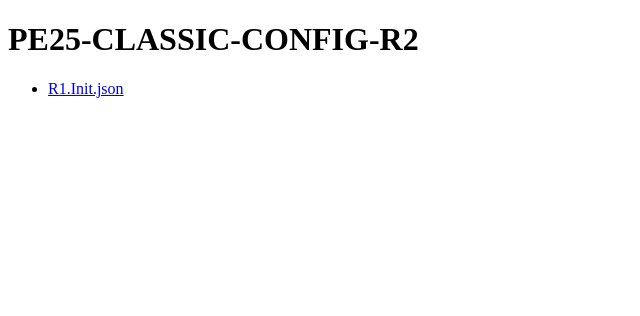
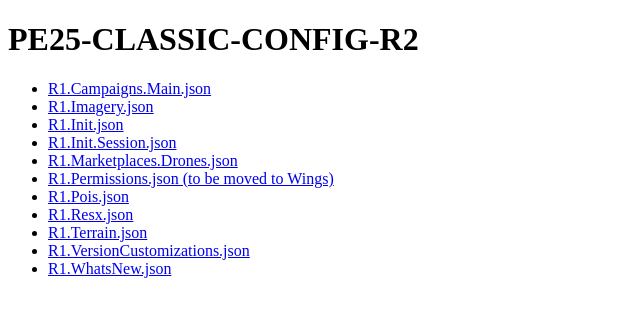
Before and after one commit to plexearth/pe25-classic-config-r2, a plain HTML site: page index.html in a window 1280 px wide. Shown: the whole page, without its empty margins (0-640 px from the left). Drawn offline with Linux system fonts and the light colour scheme.

Commit message:
Update index.html

```diff
--- a/index.html
+++ b/index.html
@@ -6,7 +6,17 @@
 <body>
     <h1>PE25-CLASSIC-CONFIG-R2</h1>
     <ul>
+        <li><a href="R1.Campaigns.Main.json">R1.Campaigns.Main.json</a></li>
+        <li><a href="R1.Imagery.json">R1.Imagery.json</a></li>
         <li><a href="R1.Init.json">R1.Init.json</a></li>
+        <li><a href="R1.Init.Session.json">R1.Init.Session.json</a></li>
+        <li><a href="R1.Marketplaces.Drones.json">R1.Marketplaces.Drones.json</a></li>
+        <li><a href="R1.Permissions.json">R1.Permissions.json (to be moved to Wings)</a></li>
+        <li><a href="R1.Pois.json">R1.Pois.json</a></li>
+        <li><a href="R1.Resx.json">R1.Resx.json</a></li>
+        <li><a href="R1.Terrain.json">R1.Terrain.json</a></li>
+        <li><a href="R1.VersionCustomizations.json">R1.VersionCustomizations.json</a></li>
+        <li><a href="R1.WhatsNew.json">R1.WhatsNew.json</a></li>
         <!-- Add more links as needed -->
     </ul>
 </body>
```
